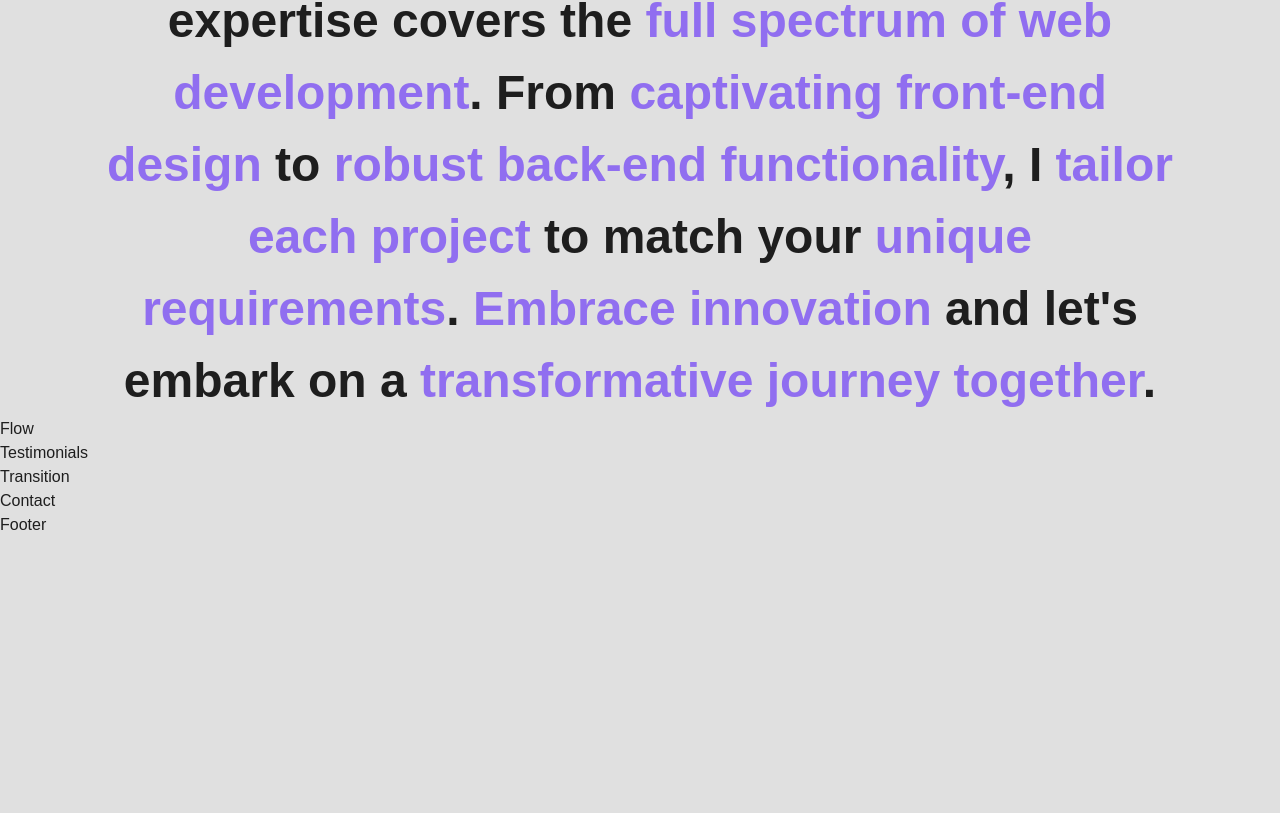
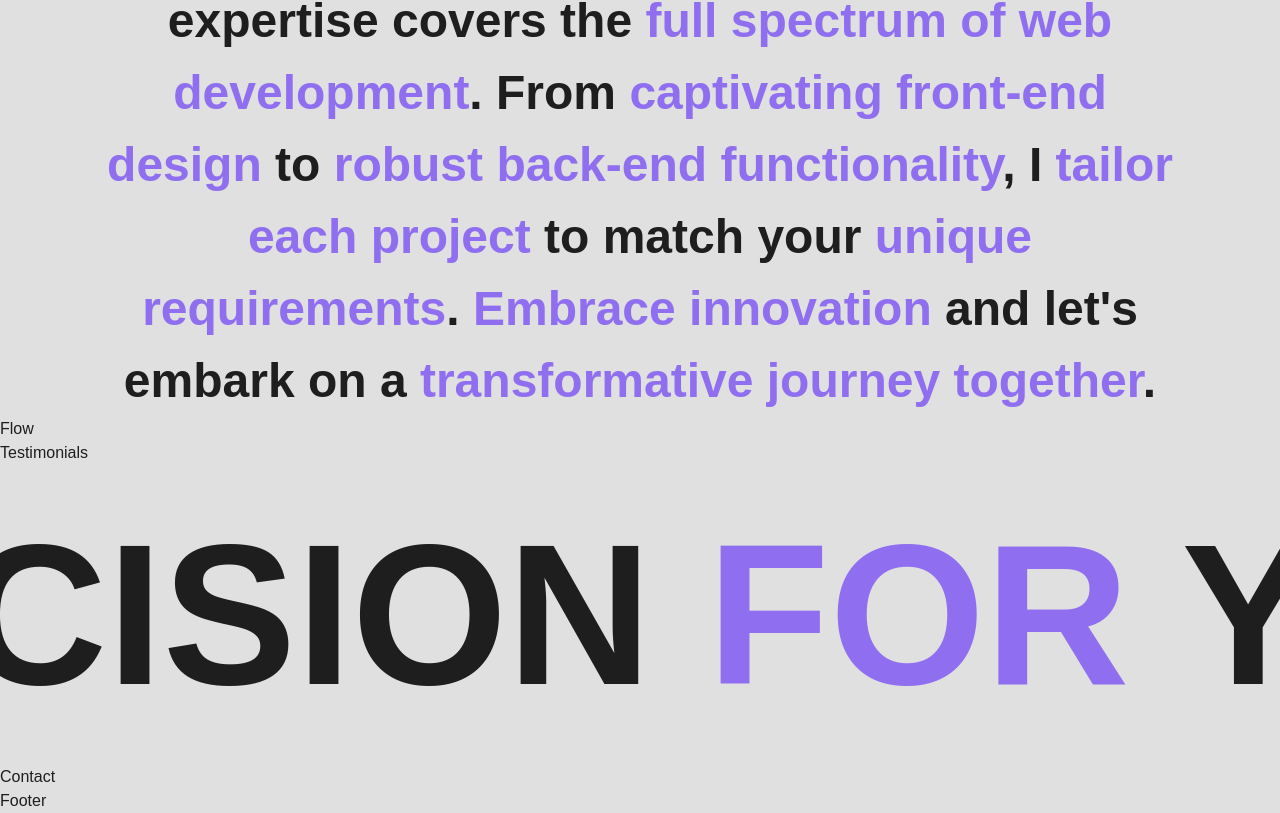
Before and after one commit to Abbbtle/kenneth-basjan-portfolio-website, a React (Vite) app: page / in a window 1280 px wide. Shown: the part 4885-5698 px from the top of the page. Before the commit the page ends 5422 px from the top, so only its background shows below. Built offline with nearby package versions, Linux system fonts and the light colour scheme.

Commit message:
Started with infinite scroll

```diff
--- a/src/App.jsx
+++ b/src/App.jsx
@@ -1,5 +1,5 @@
 import { BrowserRouter } from "react-router-dom";
-import { Navbar, Hero, About, Services, Work, Info, Flow, Testimonials, Transition, Contact, Footer, CustomCursor } from "./components";
+import { Navbar, Hero, About, Services, Work, Info, Flow, Testimonials, ScrollingText, Contact, Footer, CustomCursor } from "./components";
 import './index.css'
 
 const App = () => {
@@ -14,7 +14,7 @@ const App = () => {
         <Info/>
         <Flow/>
         <Testimonials/>
-        <Transition/>
+        <ScrollingText/>
         <Contact/>
         <Footer/>
         <CustomCursor/>
--- /dev/null
+++ b/src/components/ScrollingText.jsx
@@ -0,0 +1,42 @@
+import React, { useRef, useEffect } from "react";
+import '../index.css'
+
+const ScrollingText = () => {
+  const containerRef = useRef(null);
+
+  useEffect(() => {
+    const container = containerRef.current;
+    const content = container.querySelector(".scrolling-content");
+
+    const marqueeWidth = content.offsetWidth;
+
+    const clone = content.cloneNode(true);
+    container.appendChild(clone);
+
+    const animateMarquee = () => {
+      const scrollLeft = container.scrollLeft;
+      if (scrollLeft + container.clientWidth >= marqueeWidth) {
+        container.scrollLeft = 0;
+      } else {
+        container.scrollLeft += 3; // Adjust speed as needed
+      }
+    };
+
+    const animationInterval = setInterval(animateMarquee, 10); // Adjust interval as needed
+
+    return () => {
+      container.removeChild(clone);
+      clearInterval(animationInterval);
+    };
+  }, []);
+
+  return (
+    <div className="scrolling-container" ref={containerRef}>
+      <div className="scrolling-content font-bold">
+        <span className="text-[#906EF0]">MAKE</span> THE <span className="text-[#906EF0]">BEST</span> DECISION <span className="text-[#906EF0]">FOR</span> YOUR <span className="text-[#906EF0]">BUSINESS</span>.{" "}
+      </div>
+    </div>
+  );
+};
+
+export default ScrollingText;
--- a/src/components/Transition.jsx
+++ /dev/null
@@ -1,9 +0,0 @@
-import React from 'react'
-
-function Transition() {
-  return (
-    <div>Transition</div>
-  )
-}
-
-export default Transition
--- a/src/components/index.js
+++ b/src/components/index.js
@@ -6,7 +6,7 @@ import Work from "./Work";
 import Info from "./Info";
 import Flow from "./Flow";
 import Testimonials from "./Testimonials";
-import Transition from "./Transition";
+import ScrollingText from "./ScrollingText";
 import Contact from "./Contact";
 import Footer from "./Footer";
 import CustomCursor from "./CustomCursor";
@@ -21,7 +21,7 @@ export {
     Info,
     Flow,
     Testimonials,
-    Transition,
+    ScrollingText,
     Contact,
     Footer,
     CustomCursor
--- a/src/index.css
+++ b/src/index.css
@@ -117,3 +117,18 @@ button:focus-visible {
   mix-blend-mode: difference;
   transition: width 0.2s, height 0.2s;
 }
+
+/* ========== Scroll ========== */
+
+/* Tailwind classes for the scrolling container */
+.scrolling-container {
+  width: 100%;
+  white-space: nowrap;
+  overflow: hidden;
+}
+
+/* Tailwind classes for the scrolling content */
+.scrolling-content {
+  display: inline-block;
+  font-size: 200px;
+}
```
